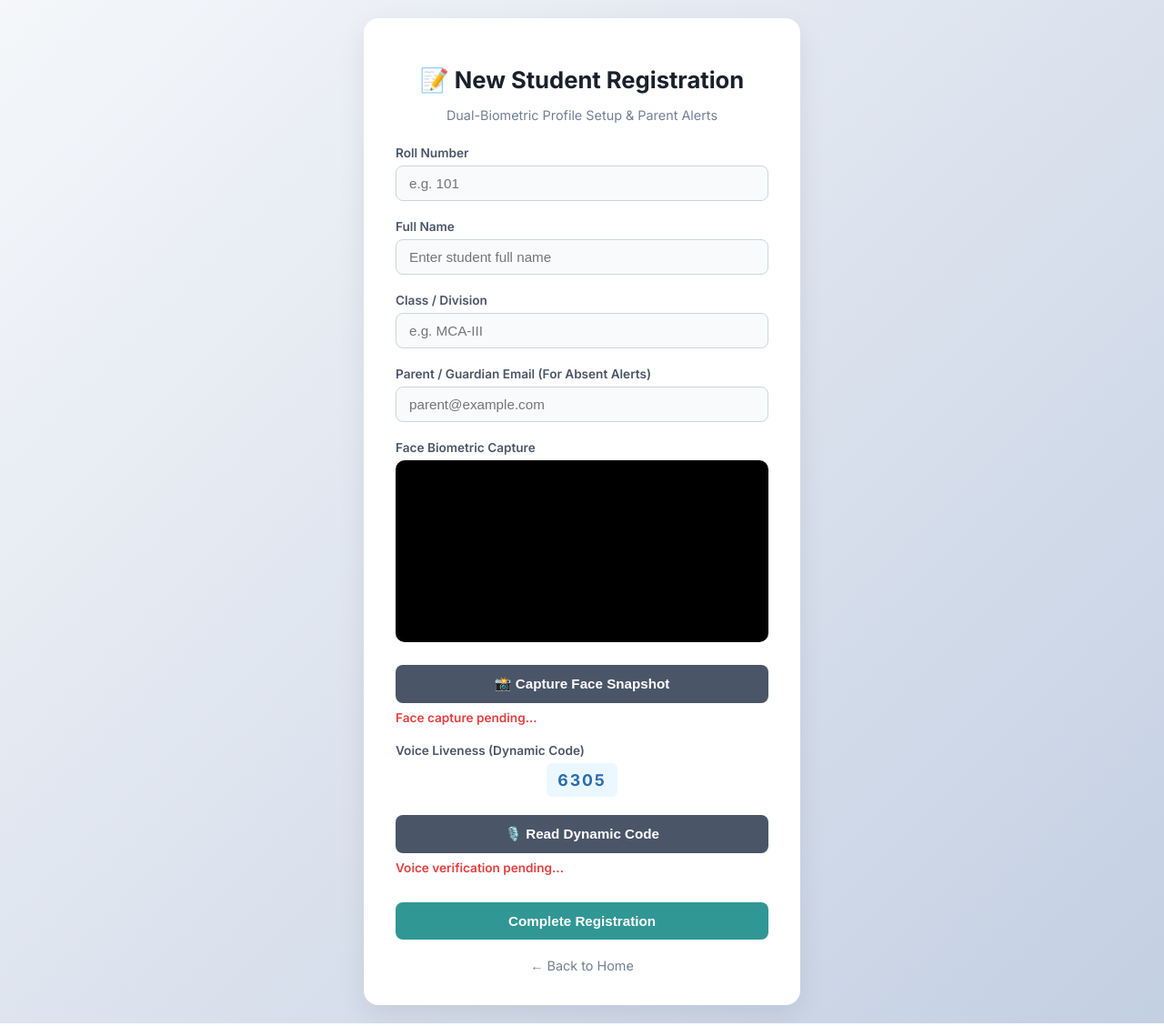
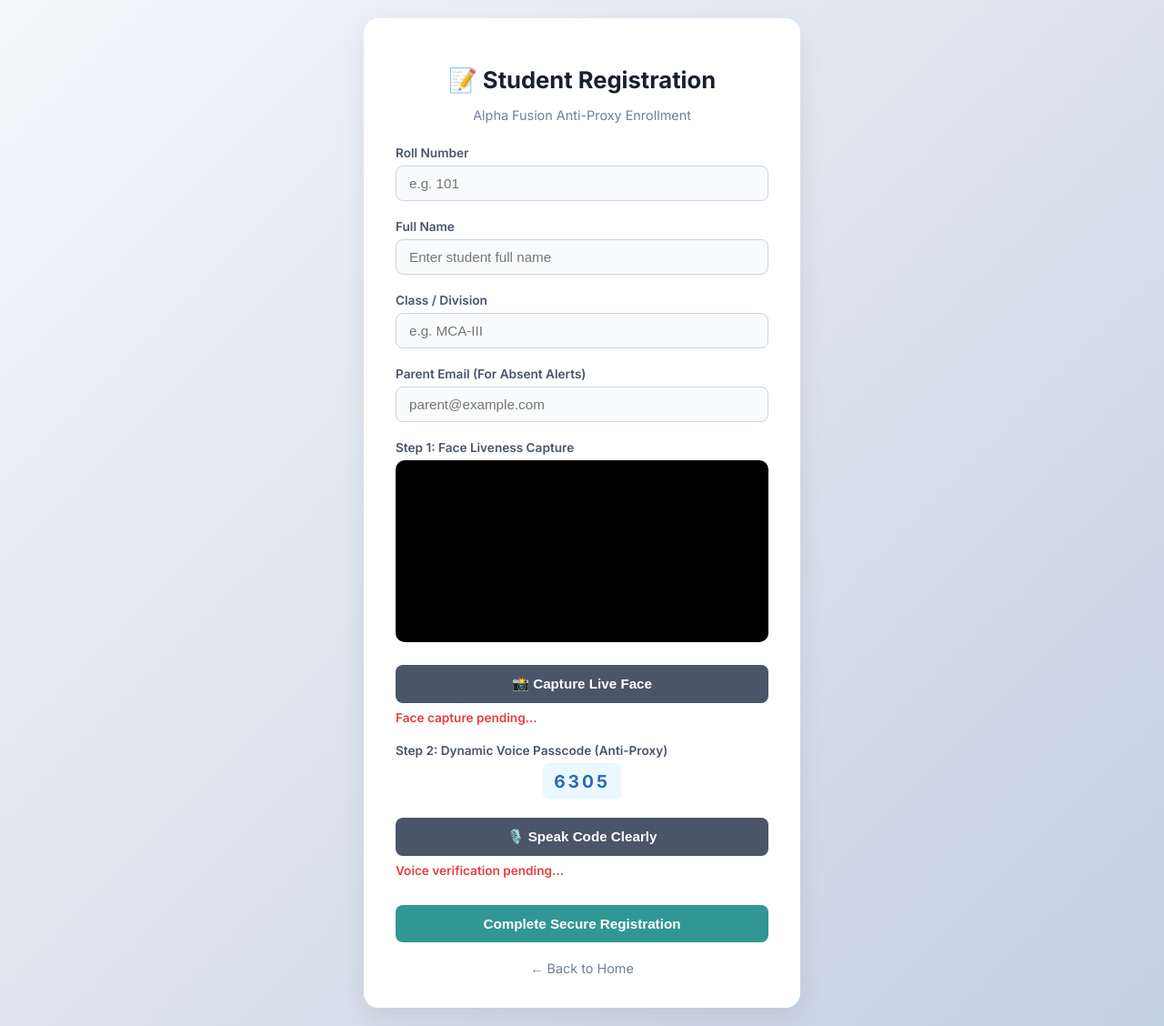
Before and after one commit to zsdfaewr/attendance-app, a Flask app: page /register in a window 1280 px wide. Shown: the whole page at 91% size. Run offline with Flask 3, Linux system fonts and the light colour scheme.

Commit message:
Optimize camera stream and strengthen anti-proxy liveness flow

```diff
--- a/templates/register.html
+++ b/templates/register.html
@@ -3,7 +3,7 @@
 <head>
     <meta charset="UTF-8">
     <meta name="viewport" content="width=device-width, initial-scale=1.0">
-    <title>New Student Registration | Dual-Biometric System</title>
+    <title>New Student Registration | Secure Biometrics</title>
     <link href="https://fonts.googleapis.com/css2?family=Inter:wght@400;500;600;700&display=swap" rel="stylesheet">
     <style>
         body { font-family: 'Inter', sans-serif; background: linear-gradient(135deg, #f5f7fa 0%, #c3cfe2 100%); min-height: 100vh; margin: 0; display: flex; align-items: center; justify-content: center; padding: 20px; color: #1a202c; }
@@ -19,7 +19,7 @@
         .btn:hover { background-color: #2c7a7b; }
         .btn-secondary { background-color: #4a5568; }
         .btn-secondary:hover { background-color: #2d3748; }
-        .dynamic-badge { background: #ebf8ff; color: #2b6cb0; padding: 8px 12px; border-radius: 6px; font-weight: 700; font-size: 1.1rem; display: inline-block; margin-bottom: 10px; letter-spacing: 2px; }
+        .dynamic-badge { background: #ebf8ff; color: #2b6cb0; padding: 8px 12px; border-radius: 6px; font-weight: 700; font-size: 1.2rem; display: inline-block; margin-bottom: 10px; letter-spacing: 3px; }
         .status-text { font-size: 0.85rem; font-weight: 600; margin-top: 8px; color: #e53e3e; }
         .back-link { display: block; margin-top: 20px; color: #718096; text-decoration: none; font-size: 0.9rem; }
         .back-link:hover { color: #4a5568; text-decoration: underline; }
@@ -27,8 +27,8 @@
 </head>
 <body>
     <div class="card">
-        <h1>📝 New Student Registration</h1>
-        <p class="subtitle">Dual-Biometric Profile Setup & Parent Alerts</p>
+        <h1>📝 Student Registration</h1>
+        <p class="subtitle">Alpha Fusion Anti-Proxy Enrollment</p>
         <form id="registerForm">
             <div class="form-group">
                 <label for="roll_num">Roll Number</label>
@@ -43,29 +43,29 @@
                 <input type="text" id="class_name" name="class_name" required placeholder="e.g. MCA-III" class="form-control">
             </div>
             <div class="form-group">
-                <label for="parent_email">Parent / Guardian Email (For Absent Alerts)</label>
+                <label for="parent_email">Parent Email (For Absent Alerts)</label>
                 <input type="email" id="parent_email" name="parent_email" required placeholder="parent@example.com" class="form-control">
             </div>
 
             <div class="form-group">
-                <label>Face Biometric Capture</label>
+                <label>Step 1: Face Liveness Capture</label>
                 <div class="webcam-container">
                     <video id="video" autoplay playsinline></video>
                 </div>
-                <button type="button" id="captureBtn" class="btn btn-secondary">📸 Capture Face Snapshot</button>
+                <button type="button" id="captureBtn" class="btn btn-secondary">📸 Capture Live Face</button>
                 <div id="snapshotPreview" class="status-text">Face capture pending...</div>
             </div>
 
             <div class="form-group">
-                <label>Voice Liveness (Dynamic Code)</label>
+                <label>Step 2: Dynamic Voice Passcode (Anti-Proxy)</label>
                 <div style="text-align: center;">
                     <span id="dynamicCodeBox" class="dynamic-badge">Loading...</span>
                 </div>
-                <button type="button" id="speakBtn" class="btn btn-secondary">🎙️ Read Dynamic Code</button>
+                <button type="button" id="speakBtn" class="btn btn-secondary">🎙️ Speak Code Clearly</button>
                 <div id="voiceStatus" class="status-text">Voice verification pending...</div>
             </div>
 
-            <button type="submit" class="btn">Complete Registration</button>
+            <button type="submit" class="btn">Complete Secure Registration</button>
         </form>
         <div id="responseMessage" style="margin-top: 15px; font-weight: 600; font-size: 0.9rem;"></div>
         <a href="{{ url_for('index') }}" class="back-link">← Back to Home</a>
@@ -93,7 +93,7 @@
                 dynamicCodeBox.textContent = requiredCode;
             });
 
-        navigator.mediaDevices.getUserMedia({ video: true })
+        navigator.mediaDevices.getUserMedia({ video: { width: { ideal: 640 }, height: { ideal: 480 } } })
             .then(stream => { video.srcObject = stream; })
             .catch(err => { alert("Webcam access denied or unavailable."); });
 
@@ -105,7 +105,7 @@
             canvas.toBlob((blob) => {
                 capturedBlob = blob;
                 faceCaptured = true;
-                snapshotPreview.textContent = "✓ Face captured successfully!";
+                snapshotPreview.textContent = "✓ Live face captured securely!";
                 snapshotPreview.style.color = "#319795";
             }, 'image/jpeg', 0.85);
         });
@@ -113,7 +113,7 @@
         speakBtn.addEventListener('click', () => {
             const SpeechRecognition = window.SpeechRecognition || window.webkitSpeechRecognition;
             if (!SpeechRecognition) {
-                alert("Speech recognition not supported in this browser. Use Chrome.");
+                alert("Speech recognition not supported in this browser. Please use Google Chrome.");
                 return;
             }
             const recognition = new SpeechRecognition();
@@ -125,16 +125,16 @@
                 let speechResult = event.results[0][0].transcript.toLowerCase().trim();
                 if (speechResult.includes(requiredCode)) {
                     voiceRegistered = true;
-                    voiceStatus.textContent = "✓ Voice dynamic code verified!";
+                    voiceStatus.textContent = "✓ Voice liveness verified!";
                     voiceStatus.style.color = "#319795";
                 } else {
-                    voiceStatus.textContent = `❌ Heard: "${speechResult}". Say exact code: ${requiredCode}`;
+                    voiceStatus.textContent = `❌ Heard: "${speechResult}". Speak exact code: ${requiredCode}`;
                     voiceStatus.style.color = "#e53e3e";
                 }
             };
 
             recognition.onerror = () => {
-                voiceStatus.textContent = "Voice recognition error. Try again.";
+                voiceStatus.textContent = "Voice recognition timeout. Try again.";
                 voiceStatus.style.color = "#e53e3e";
             };
 
@@ -144,11 +144,11 @@
         registerForm.addEventListener('submit', (e) => {
             e.preventDefault();
             if (!faceCaptured || !capturedBlob) {
-                alert("Please capture your face snapshot before registering!");
+                alert("Please capture your live face snapshot first!");
                 return;
             }
             if (!voiceRegistered) {
-                alert("Please complete voice dynamic code verification!");
+                alert("Please complete the voice dynamic code verification!");
                 return;
             }
 
```
Also changed, not shown: templates/attendance.html (+13 -13 lines).
